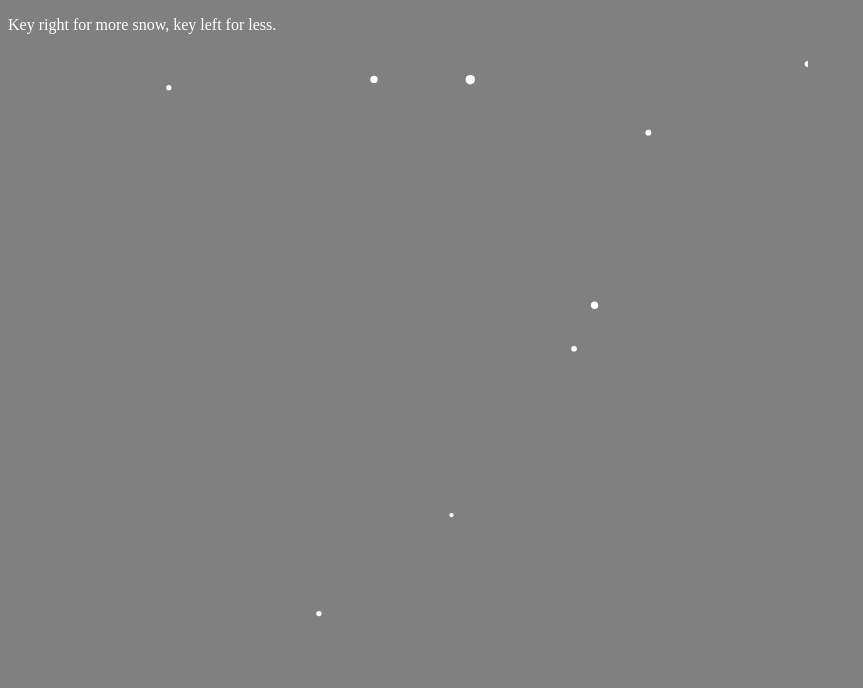
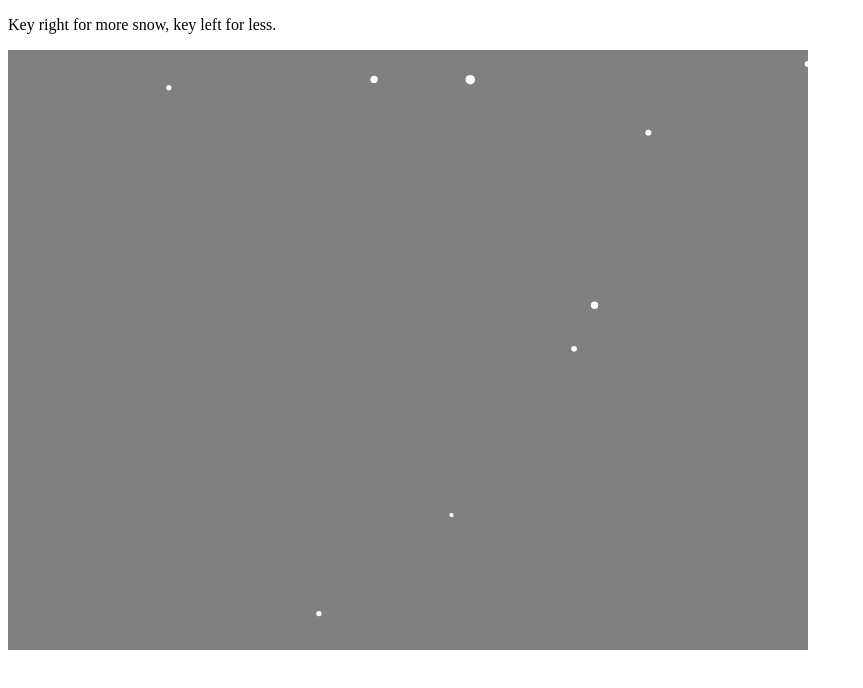
Before and after one commit to saharakaul/New-Snow-Falling, a plain HTML site: page Snow folder/index.html in a window 1280 px wide. Shown: the whole page, without its empty margins (0-863 px from the left). Drawn offline with Linux system fonts and the light colour scheme.

Commit message:
Update style.css

```diff
--- a/Snow folder/style.css
+++ b/Snow folder/style.css
@@ -1,4 +1,3 @@
-body{
+#myCanvas {
     background-color: grey;
-    color: white;
 }
```
